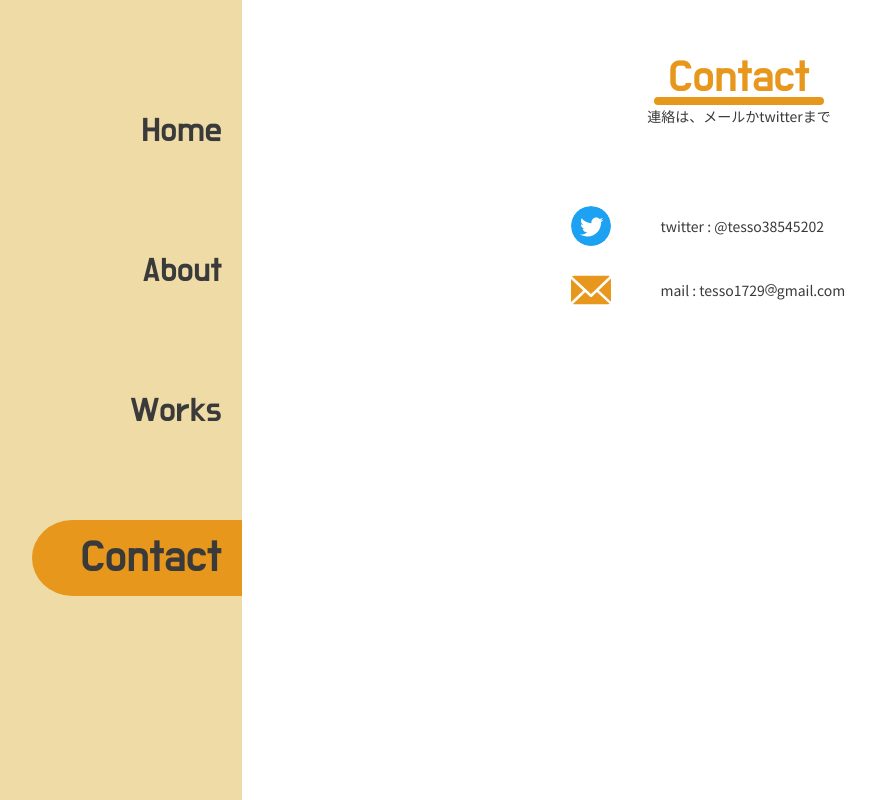
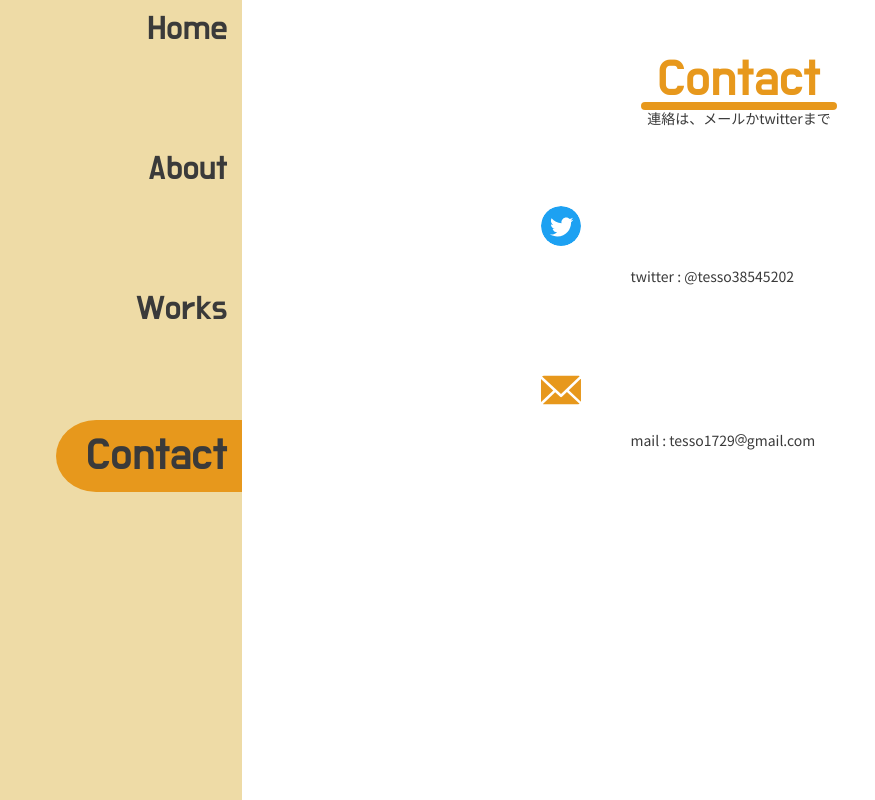
Before and after one commit to tesso57/home, a Vue app: page /#/contact in a window 1280 px wide. Shown: the whole page, without its empty margins (44-919 px from the left). Built offline with nearby package versions, Linux system fonts and the light colour scheme.

Commit message:
Menuをscssに置き換え

```diff
--- a/package.json
+++ b/package.json
@@ -28,6 +28,7 @@
     "eslint": "^6.7.2",
     "eslint-plugin-prettier": "^3.1.3",
     "eslint-plugin-vue": "^7.0.0-0",
+    "normalize.css": "^8.0.1",
     "prettier": "^1.19.1",
     "typescript": "~3.9.3"
   }
--- a/src/App.vue
+++ b/src/App.vue
@@ -23,14 +23,6 @@ export default defineComponent({
 
 <style>
 @import url("https://fonts.googleapis.com/css2?family=Do+Hyeon&family=Noto+Sans+JP:wght@400;700&display=swap");
-
-html,
-body {
-  margin: 0;
-  padding: 0;
-  height: 100%;
-}
-
 .container {
   display: grid;
   height: 100%;
@@ -53,10 +45,6 @@ body {
   overflow-y: scroll; /*下手な空白をいれない*/
 }
 
-#app {
-  height: 100%;
-}
-
 .v-enter-active {
   animation: show 1.5s;
 }
--- /dev/null
+++ b/src/assets/scss/common.scss
@@ -0,0 +1,16 @@
+$color-primary: #E7981C;
+$color-secondary: #EEDBA6;
+$color-background: #F3F3F3;
+$color-font: #3A3A3A;
+$color-boundaryBlack: #C4C4C4;
+$color-boundaryWhite: #D8D8D8;
+$color-hoverBackground: #B39F78;
+
+$fontsize-hero: 52px;
+$fontsize-Display2: 45px;
+$fontsize-Display1: 34px;
+$fontsize-Heading: 24px;
+$fontsize-Title: 22px;
+$fontsize-SubHeading: 18px;
+$fontsize-normal: 14px;
+$fontsize-caption: 12px
--- /dev/null
+++ b/src/assets/scss/index.scss
@@ -0,0 +1,30 @@
+@import "~normalize.css";
+@import "./common";
+
+html,
+body {
+  font-family: "Noto Sans JP", sans-serif;
+  height: 100%;
+  width: 100%;
+  margin: 0;
+  padding: 0;
+  font-size: $fontsize-normal;
+  text-align: left;
+}
+
+#app {
+  height: 100%;
+  width: 100%;
+  color: $color-font;
+}
+
+ul {
+  height: 700px;
+  margin: 0 0 0 0;
+  padding: 0;
+}
+
+li {
+  list-style: none;
+  height: 20%;
+}
--- a/src/components/List.vue
+++ b/src/components/List.vue
@@ -33,11 +33,3 @@ export default defineComponent({
   }
 });
 </script>
-
-<style scoped>
-ul {
-  height: 700px;
-  margin: 100px 0 0 0;
-  padding: 0;
-}
-</style>
--- a/src/components/ListItem.vue
+++ b/src/components/ListItem.vue
@@ -1,7 +1,11 @@
 <template>
   <li @click="onClick">
-    <div v-show="isSelected" class="item-share item-selected">{{ name }}</div>
-    <div v-show="!isSelected" class="item-share item">{{ name }}</div>
+    <div v-show="isSelected" :class="[$style.item_share, $style.item_selected]">
+      {{ name }}
+    </div>
+    <div v-show="!isSelected" :class="[$style.item_share, $style.item]">
+      {{ name }}
+    </div>
   </li>
 </template>
 
@@ -35,18 +39,15 @@ export default defineComponent({
 });
 </script>
 
-<style scoped>
-li {
-  margin: 0;
-  padding-left: 76px;
-  list-style: none;
-  height: 20%;
-}
-.item-share {
+<style lang="scss" module>
+@import "../assets/scss/common";
+.item_share {
+  width: 60%;
+  margin-left: 35%;
   font-family: "Do Hyeon", sans-serif;
   text-align: right;
 
-  padding-right: 20px;
+  padding-right: 5%;
   padding-top: 10px;
   padding-bottom: 10px;
 
@@ -56,16 +57,16 @@ li {
 }
 
 .item {
-  font-size: 34px;
-  color: #3a3a3a;
+  font-size: $fontsize-Display1;
 }
-.item-selected {
-  font-size: 45px;
-  background: #e7981c;
+
+.item_selected {
+  font-size: $fontsize-Display2;
+  background: $color-primary;
 }
+
 .item:hover {
-  background: #b39f78;
-  font-size: 45px;
-  //padding-right: 40px;
+  background: $color-hoverBackground;
+  font-size: $fontsize-Display2;
 }
 </style>
--- a/src/components/Menu.vue
+++ b/src/components/Menu.vue
@@ -1,5 +1,5 @@
 <template>
-  <div class="menu">
+  <div :class="$style.menu">
     <list />
   </div>
 </template>
@@ -16,13 +16,11 @@ export default defineComponent({
 });
 </script>
 
-<style scoped>
+<style lang="scss" module>
+@import "../assets/scss/common";
 .menu {
   position: static;
-  height: 100%;
   width: 286px;
-  background: #eedba6;
-  margin: 0;
-  padding: 0;
+  background: $color-secondary;
 }
 </style>
--- a/src/components/hero.vue
+++ b/src/components/hero.vue
@@ -1,6 +1,6 @@
 <template>
   <div>
-    <span class="hero">
+    <span :class="$style.hero">
       {{ msg }}
     </span>
   </div>
@@ -16,18 +16,17 @@ export default defineComponent({
 });
 </script>
 
-<style scoped>
+<style lang="scss" module>
+@import "../assets/scss/common";
 .hero {
   font-family: "Do Hyeon", sans-serif;
-  font-size: 45px;
-  color: #e7981c;
+  font-size: $fontsize-hero;
+  color: $color-primary;
   position: relative;
 }
 
 .hero::after {
-  transition: 1s ease-in-out;
-
-  background-color: #e7981c; /* 線色 */
+  background-color: $color-primary; /* 線色 */
   content: "";
 
   position: absolute;
--- a/src/main.ts
+++ b/src/main.ts
@@ -1,6 +1,7 @@
 import { createApp } from "vue";
 import App from "./App.vue";
 import router from "./router";
+import './assets/scss/index.scss'
 
 createApp(App)
   .use(router)
--- a/src/views/about.vue
+++ b/src/views/about.vue
@@ -97,12 +97,6 @@ export default defineComponent({
   font-size: 22px;
 }
 
-.body {
-  font-family: "Noto Sans JP", sans-serif;
-  font-size: 14px;
-  text-align: left;
-}
-
 li {
   list-style: none;
   margin-top: 8px;
```
Also changed, not shown: 1 other file (tests, documents, lock files or other folders).
